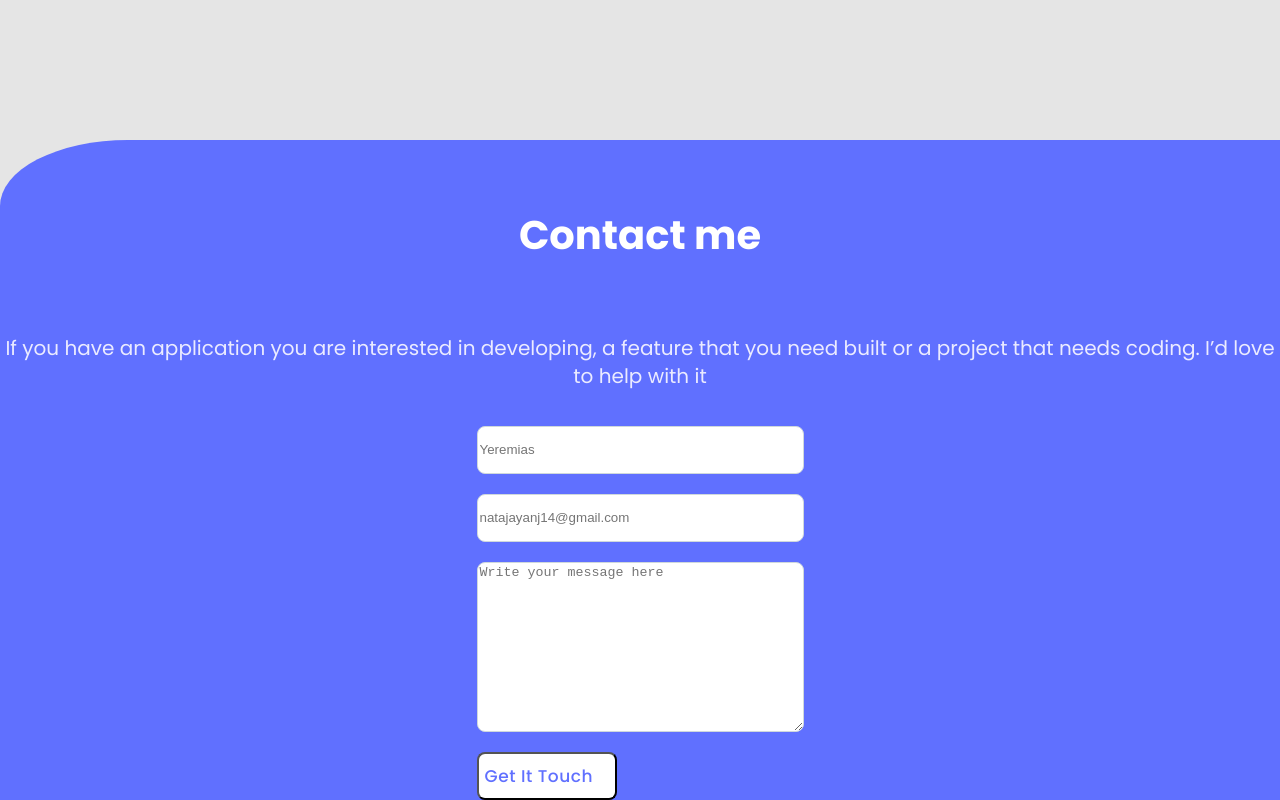
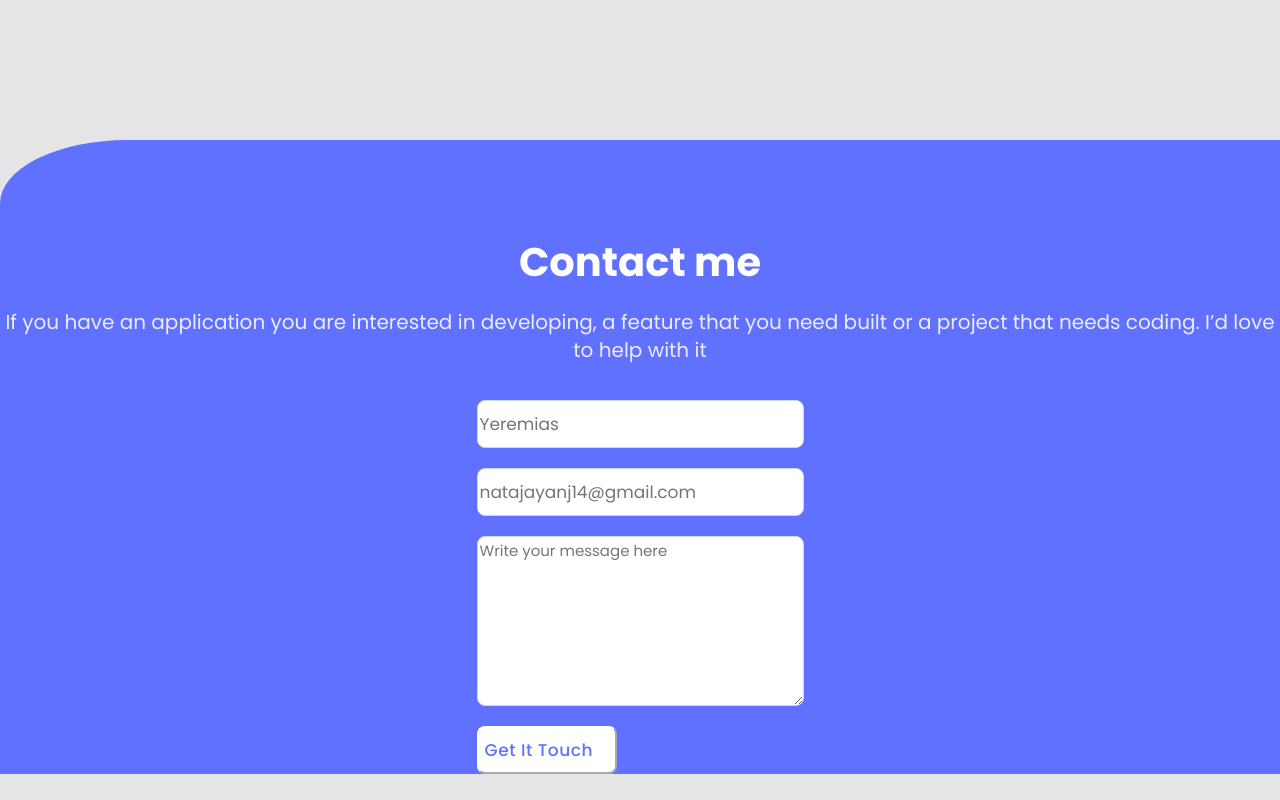
Before and after one commit to Hazard10-eng/Portfolio, a plain HTML site: page index.html in a window 1280 px wide. Shown: the part 8323-9123 px from the top of the page. After the commit the page ends 9097 px from the top, so only its background shows below. Drawn offline with nearby package versions, Linux system fonts and the light colour scheme.

Commit message:
Add style to form input

```diff
--- a/styles.css
+++ b/styles.css
@@ -321,6 +321,8 @@
     /* Neutrals/N0 */
 
     color: #FFFFFF;
+    margin-top: 80px;
+    margin-bottom: 0px;
 }
 
 .contact-description{
@@ -352,6 +354,19 @@
     border-radius: 8px;
     height: 48px;
   width: 327px;
+  font-family: 'Poppins';
+    font-style: normal;
+    font-weight: 400;
+    font-size: 17px;
+    line-height: 20px;
+    /* or 118% */
+
+    display: flex;
+    align-items: center;
+
+    /* Neutral/N800 */
+
+    color: #172B4D;
 }
 
 .useremail{
@@ -362,6 +377,19 @@
   border-radius: 8px;
     height: 48px;
   width: 327px;
+  font-family: 'Poppins';
+    font-style: normal;
+    font-weight: 400;
+    font-size: 17px;
+    line-height: 20px;
+    /* or 118% */
+
+    display: flex;
+    align-items: center;
+
+    /* Neutral/N800 */
+
+    color: #172B4D;
 }
 
 .userfeedback{
@@ -372,6 +400,17 @@
   border-radius: 8px;
   width: 327px;
     height: 170px;
+    font-family: 'Poppins';
+      font-style: normal;
+      font-weight: 400;
+      font-size: 15px;
+      line-height: 24px;
+      /* or 160% */
+
+
+      /* Neutrals/N60 */
+
+      color: #B3BAC5;
 }
 
 .fbutt{
@@ -398,4 +437,5 @@
 
 width: 140px;
   height: 48px;
+  border-color: #fff;
 }
```
